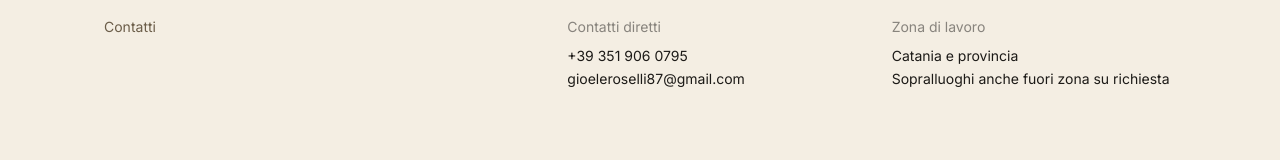
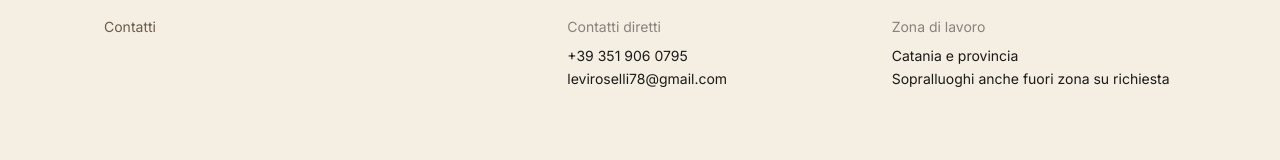
Before and after one commit to AskraZ/grandilastreroselli, a React (Vite) app: page / in a window 1280 px wide. Shown: the part 2494-2654 px from the top of the page. Built offline with nearby package versions, Linux system fonts and the light colour scheme; the HTML template or start-up script is replaced by a standard one.

Commit message:
Sito Grandi Lastre Roselli

```diff
--- a/src/components/Contact.tsx
+++ b/src/components/Contact.tsx
@@ -16,8 +16,8 @@ export default function Contact() {
                 +39 351 906 0795
               </a>
               <br />
-              <a href="mailto:info@gioeleroselli87@gmail.com" className="hover:text-stone-dark">
-                gioeleroselli87@gmail.com
+              <a href="mailto:leviroselli78@gmail.com" className="hover:text-stone-dark">
+                leviroselli78@gmail.com
               </a>
             </p>
           </div>
```
